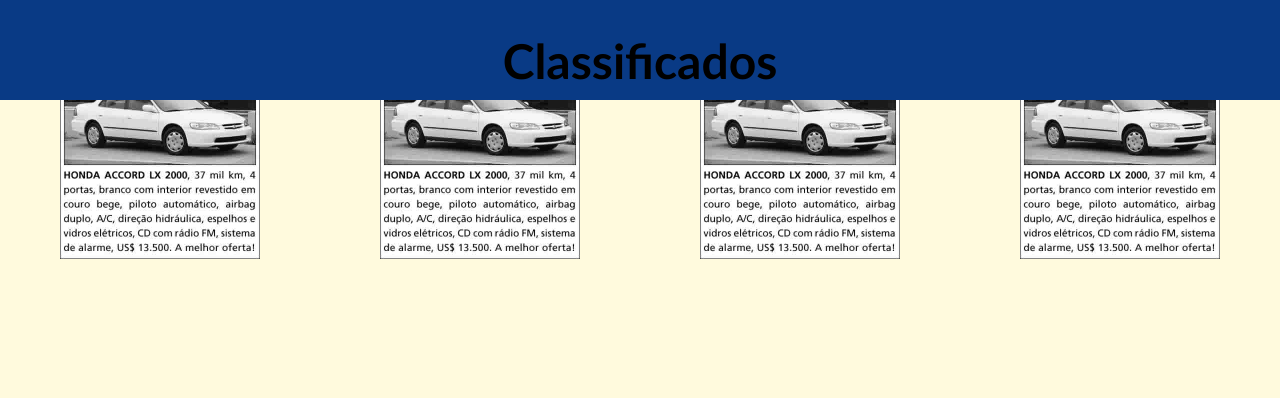
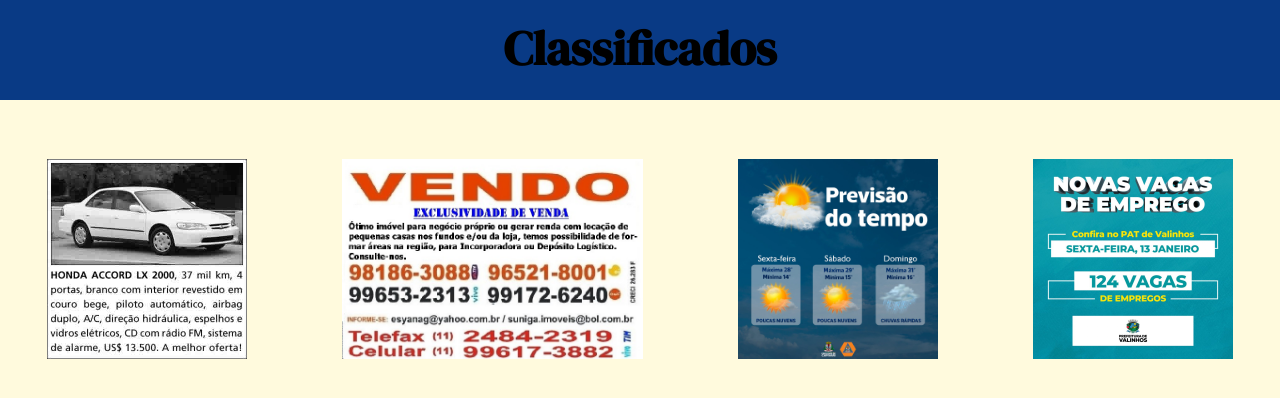
Before and after one commit to juliazbarbosa/PaginaJornal, a plain HTML site: page trabalho01/index.html in a window 1280 px wide. Drawn offline with Linux system fonts and the light colour scheme.

Commit message:
Update index.html

```diff
--- a/trabalho01/index.html
+++ b/trabalho01/index.html
@@ -1,6 +1,9 @@
 <!DOCTYPE html>
 <html lang="en">
 <head>
+    <link rel="preconnect" href="https://fonts.googleapis.com">
+    <link rel="preconnect" href="https://fonts.gstatic.com" crossorigin>
+    <link href="https://fonts.googleapis.com/css2?family=DM+Serif+Display&display=swap" rel="stylesheet">
     <meta charset="UTF-8">
     <meta http-equiv="X-UA-Compatible" content="IE=edge">
     <meta name="viewport" content="width=device-width, initial-scale=1.0">
@@ -17,7 +20,9 @@
 
         .titulo{
             text-align: center;
-
+            font-family: 'DM Serif Display', serif;
+            margin: 0;
+            padding-top: 15px;
         }
 
         .container{
@@ -26,7 +31,6 @@
           justify-content: space-around;
         }
         .nav{
-            position: fixed;
             width: 100%;
             height: 100px;
             background-color: rgb(9, 58, 133);
@@ -40,9 +44,9 @@
     <div class="container">
 
         <img src="carro.jpg" height="200" weidth="200">
-        <img src="carro.jpg" height="200" weidth="200">
-        <img src="carro.jpg" height="200" weidth="200">
-        <img src="carro.jpg" height="200" weidth="200">
+        <img src="imagem venda imovel.jpg" height="200" weidth="200">
+        <img src="previsao-de-tempo.jpg" height="200" weidth="200">
+        <img src="vaga de emprego.jpg" height="200" weidth="200">
 
     </div>
 </body>
```
